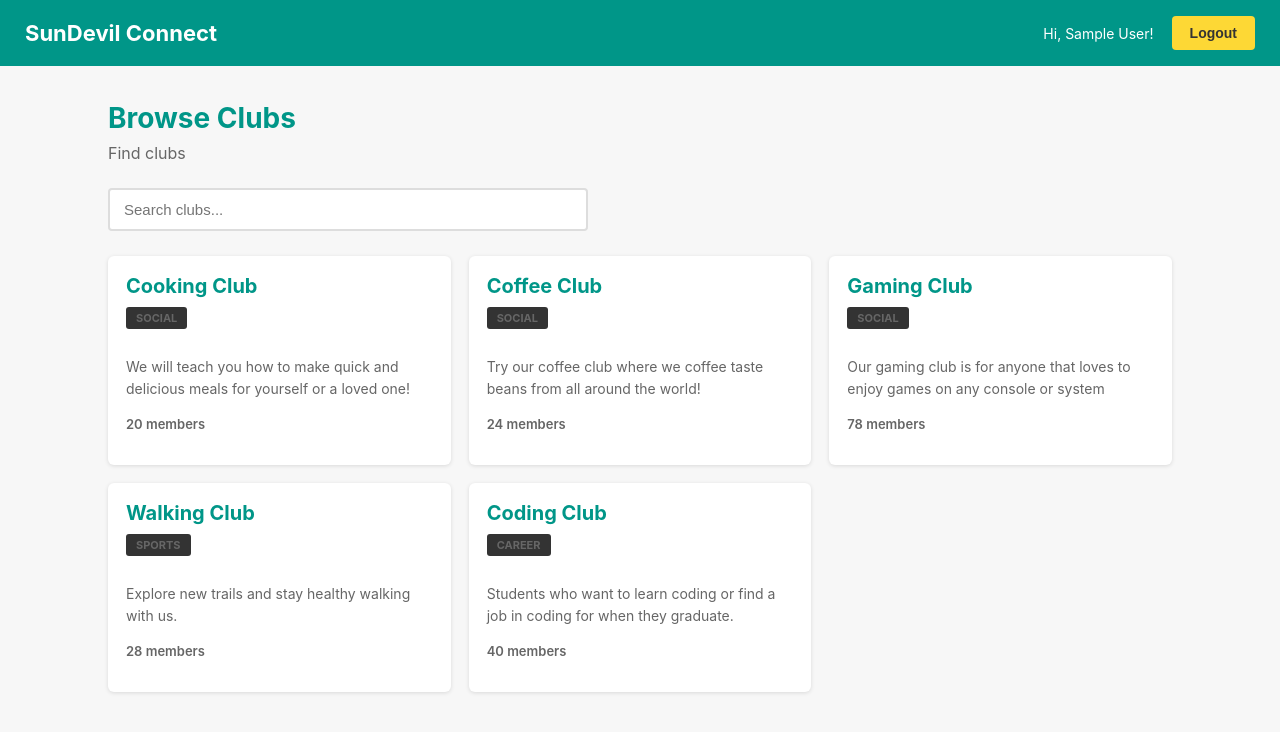
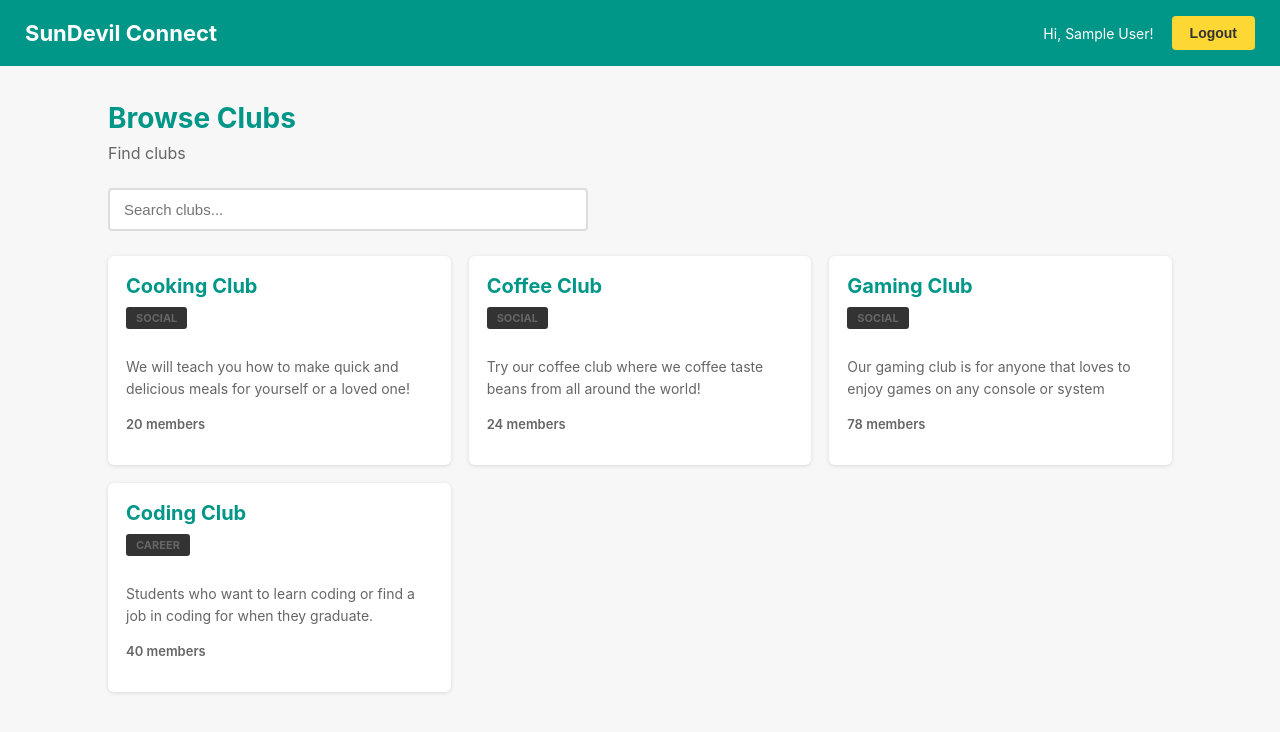
Before and after one commit to Im-Kennedy/Sundevil-connect, a React (Create React App) app: page /dashboard in a window 1280 px wide. Shown: the top 732 px of the page. Built offline with nearby package versions, Linux system fonts and the light colour scheme; sample sign-in values are in the browser's storage.

Commit message:
moved spaces

```diff
--- a/src/components/AdminDashboard.jsx
+++ b/src/components/AdminDashboard.jsx
@@ -25,10 +25,8 @@ function AdminDashboard() {
     if (!currentUser) {//loading
         return <div>Loading...</div>;
     }
-
     return (
         <div className="dashboard-container">
-
             {/*navidation bar*/}
             <div className="navbar">
                 <div className="navbar-left">
@@ -41,12 +39,10 @@ function AdminDashboard() {
                     </button>
                 </div>
             </div>
-
             {/*main body section*/}
             <div className="dashboard-content">
                 <h1>Admin Dashboard</h1>
                 <p>Role: {currentUser.role}</p>
-
                 <div style={{marginTop: '40px', padding: '20px', background: 'white', borderRadius: '8px'}}>
                     <h2>Main section</h2>
                     <p>admin roles</p>
--- a/src/components/ClubLeaderDashboard.jsx
+++ b/src/components/ClubLeaderDashboard.jsx
@@ -25,7 +25,6 @@ function ClubLeaderDashboard() {
     }
     return (
         <div className="dashboard-container">
-
             {/*navigation bar up on the top*/}
             <div className="navbar">
                 <div className="navbar-left">
@@ -38,7 +37,6 @@ function ClubLeaderDashboard() {
                     </button>
                 </div>
             </div>
-
             {/*body section*/}
             <div className="dashboard-content">
                 <h1>Club Leader Dashboard</h1>
--- a/src/data/mockData.js
+++ b/src/data/mockData.js
@@ -46,13 +46,6 @@ export const clubs = [
         members: 78
     },
     {
-        clubId: "4",
-        name: "Walking Club",
-        description: "Explore new trails and stay healthy walking with us.",
-        category: "sports",
-        members: 28
-    },
-    {
         clubId: "5",
         name: "Coding Club",
         description: "Students who want to learn coding or find a job in coding for when they graduate.",
```
